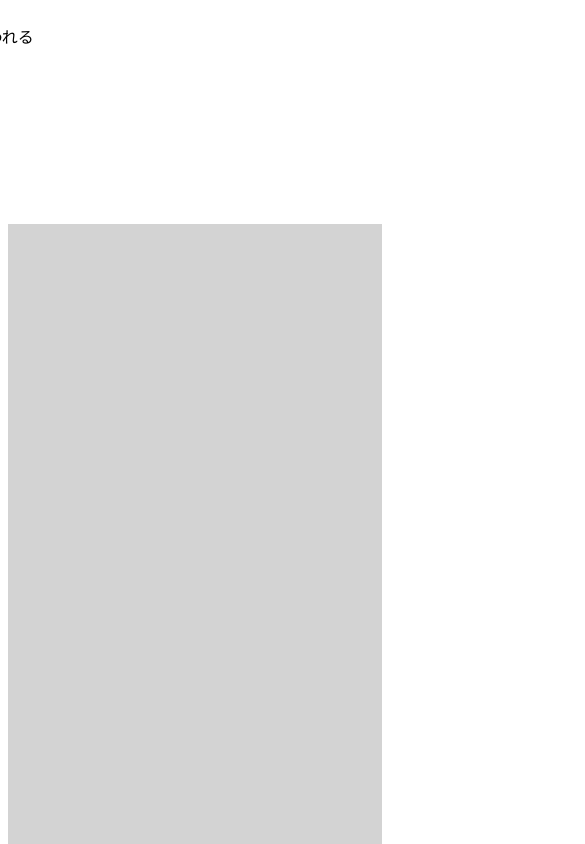
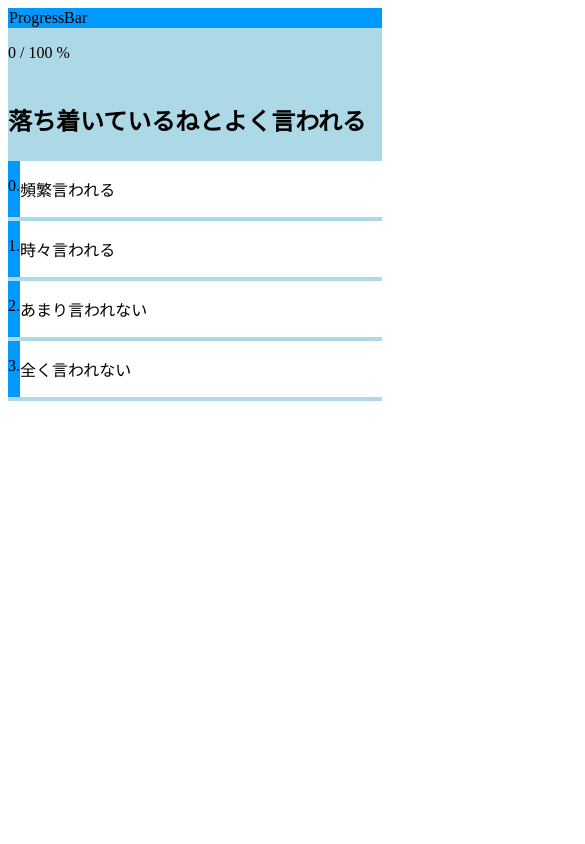
Before and after one commit to tresagua0123/next-quiz-maker, a Next.js app: page /mental-age/diagnosis in a window 390 px wide. Shown: the top 844 px of the page, 585 px wide, since content can reach past the window. Built offline with nearby package versions, Linux system fonts and the light colour scheme.

Commit message:
fixed some layout at smartphones.

```diff
--- /dev/null
+++ b/components/ProgressBar.tsx
@@ -0,0 +1,35 @@
+import React, { useRef } from "react";
+import styled from "styled-components";
+
+
+const Wrapper = styled.div`
+    width: 100%;
+`;
+
+const ColorBarWrapper = styled.div`
+    border: 1px solid #0099FF;
+`;
+
+const ColorBar = styled.div<{progressRate: number; barWidth: number}>`
+    width: ${({progressRate, barWidth}) => progressRate * barWidth}px;
+    background: #0099FF;
+`;
+
+type Props = {
+    progressRate: number;
+}
+
+export const ProgressBar: React.VFC<Props> = ({progressRate}) => {
+    const progressBarRef = useRef(null);
+    const getWidth = () => {
+        if(!progressBarRef.current) return;
+        return progressBarRef.current.clientWidth;
+    }
+    return (
+    <Wrapper ref={progressBarRef}>
+    <ColorBarWrapper>
+    <ColorBar progressRate={progressRate} barWidth={getWidth()}>ProgressBar</ColorBar>
+    </ColorBarWrapper>
+    <p>{progressRate * 100} / 100 %</p>
+     </Wrapper>)
+}
--- a/pages/_app.tsx
+++ b/pages/_app.tsx
@@ -3,7 +3,7 @@ import styled from "styled-components";
 
 const Wrapper = styled.div`
   background: lightgray;
-  height: 1000px;;
+  max-height: 1000px;
 `;
 
 function MyApp({ Component, pageProps }: AppProps) {
--- a/pages/mental-age/diagnosis/index.tsx
+++ b/pages/mental-age/diagnosis/index.tsx
@@ -7,26 +7,60 @@ import {
     TwitterShareButton,
     TwitterIcon
 } from 'react-share';
-import { useRouter } from 'next/router'
+import { useRouter } from 'next/router';
+import { ProgressBar } from "components/ProgressBar";
 
 const TotalWrapper = styled.div`
     display: flex;
     justify-content: center;
     flex-direction: column;
     align-items: center;
+    background: lightblue;
+    flex: 1;
+    /* max-width: 350px; */
+    /* width: 800px; */
 `;
 
+const ContentsWrapper = styled.div`
+  max-width: 800px;
+  width: 100%;
+  /* max-height: 1000px; */
+  display: flex;
+  align-items: center;
+  flex-direction: column;
+  /* background: white; */
+`
+
 const QuestionWrapper = styled.div`
-    min-width: 350px;
-    width: 800px;
-    background: white;
+    /* background: white; */
+    width: 100%;
     justify-content: center;
     flex-direction: column;
 `;
 
-const Description = styled.div`
+const QuestionText = styled.p`
+    font-size: 24px;
+    font-weight: bold;
+`;
+
+const OptionWrapper = styled.div`
     cursor: pointer;
+    display: flex;
+    flex-direction: row;
+    margin-bottom: 4px;
 `;
+
+const OptionNumWrapper = styled.div`
+    background: #0099FF;
+`;
+
+const OptionDescriptionWrapper = styled.div`
+    cursor: pointer;
+    background: white;
+    width: 100%;
+`;
+
+
 
 export default function Quiz(){
     const router = useRouter();
@@ -43,32 +77,7 @@ export default function Quiz(){
                 return;
             };
         renderOptions();
-        console.log(currentQuestionNum)
-        console.log("currentQuestionNum changed")
     }, [currentQuestionNum])
-
-    const [png, setPng] = useState<string | null>(null)
-
-    useEffect(() => {
-      const canvasElem = document.createElement('canvas')
-      canvasElem.width = width
-      canvasElem.height = height
-      const ctx = canvasElem.getContext('2d')
-
-      // draw
-      if(ctx === null) return;
-
-      ctx.clearRect(0, 0, width, height)
-      ctx.fillStyle = "yellow"
-      ctx.fillRect(0, 0, width, height)
-
-      ctx.font = "16pt Arial";
-      ctx.fillStyle = "blue"
-      ctx.fillText("あなたの言語は英語です！", 0, 50)
-      ctx.fillText("あなたの言語は英語です！", 0, 122)
-
-      setPng(canvasElem.toDataURL())
-    }, [])
 
     type SelectedQuestion = {
         id: number;
@@ -116,19 +125,21 @@ export default function Quiz(){
     }
 
     const renderOptions = () => {
-        console.log(selectedQuestionId, QUESTIONS[selectedQuestionId])
         if(currentQuestionNum === 5) {
             router.push("/mental-age/diagnosis/result/22");
             return;
         };
         return (
         <QuestionWrapper>
-            <p>{QUESTIONS[currentQuestionNum].title}</p>
-            {QUESTIONS[currentQuestionNum].descriptions.map((description) => {
+            <QuestionText>{QUESTIONS[currentQuestionNum].title}</QuestionText>
+            {QUESTIONS[currentQuestionNum].descriptions.map((description, i) => {
                 return (
-                    <Description>
+                    <OptionWrapper>
+                    <OptionNumWrapper><p>{`${i}. `}</p></OptionNumWrapper>
+                    <OptionDescriptionWrapper>
                     <p onClick={getNextQuestion}>{description}</p>
-                    </Description>
+                    </OptionDescriptionWrapper>
+                    </OptionWrapper>
                 )
             })}
         </QuestionWrapper>)
@@ -136,22 +147,9 @@ export default function Quiz(){
 
     return (
         <TotalWrapper>
+            <ContentsWrapper>
+            <ProgressBar progressRate={currentQuestionNum / 5} />
             {renderOptions()}
-            {/* <ProgressBar progressRate={(currentQuestionNum) / 5} /> */}
-            {/* {isQuizDone ?
-                <div>
-                    <p>あなたにあった言語は英語</p>
-                    <img alt="icon" src={png} />
-
-                    <TwitterShareButton url={"http://31202cc9195d.ngrok.io"} title={"語学診断App"} via={"kaimaru31"}>
-                    <TwitterIcon size={31} round />
-                    </TwitterShareButton>
-                </div>
-                 : (
-                <div>
-                        {renderOptions()}
-                </div>
-                 )} */}
-
+            </ContentsWrapper>
         </TotalWrapper>)
 }
--- a/pages/mental-age/diagnosis/result/[id].tsx
+++ b/pages/mental-age/diagnosis/result/[id].tsx
@@ -20,6 +20,7 @@ const Wrapper = styled.div`
     flex-direction: column;
     align-items: center;
     background: lightgray;
+    flex: 1;
 `;
 
 const ShareButtonsWrapper = styled.div`
```
Also changed, not shown: components/Header.tsx (+20 -1 lines), lib/mental-age.ts (+11 -1 lines), pages/index.tsx (+6 -6 lines), pages/mental-age/index.tsx (+8 -3 lines), pages/quiz.tsx (deleted, +0 -40 lines).
